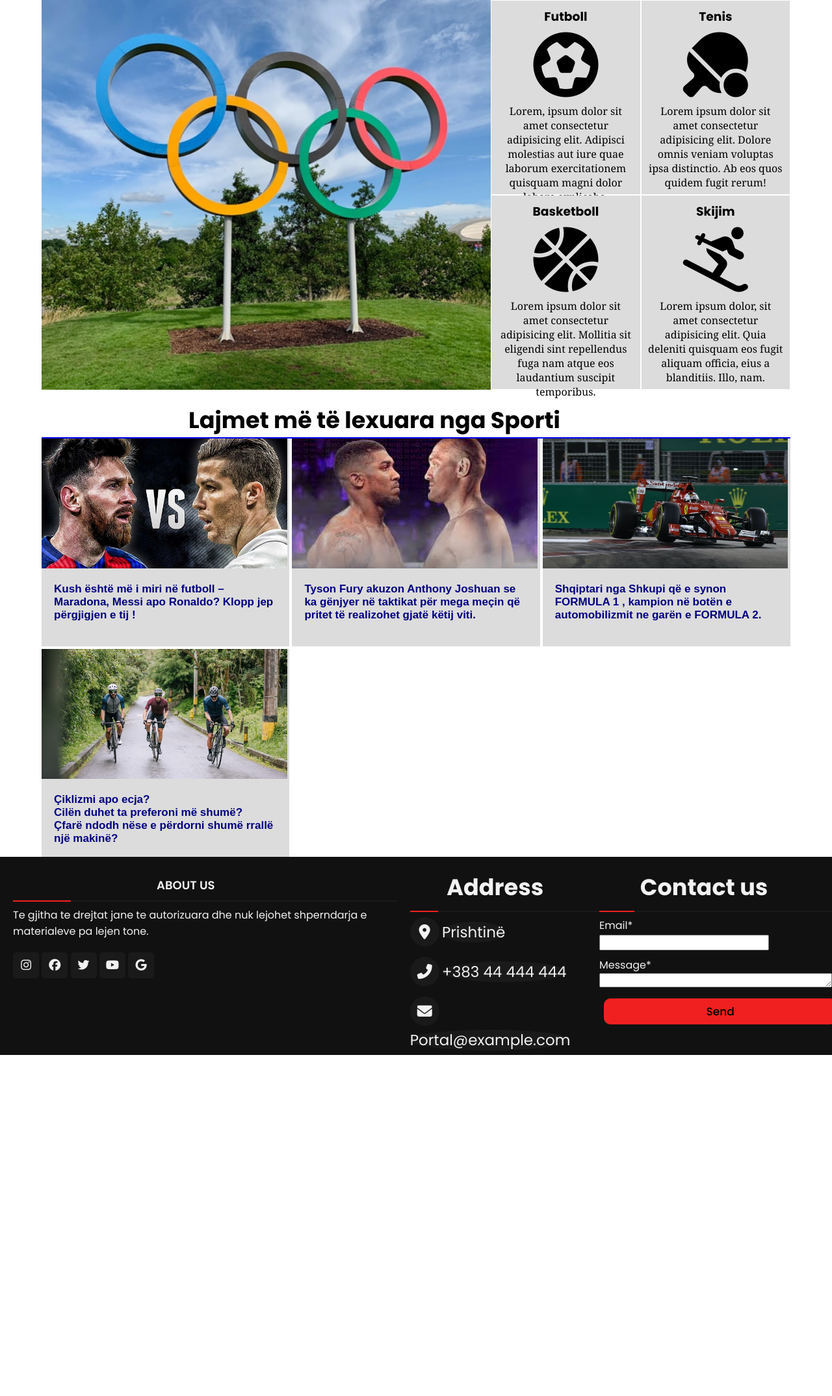
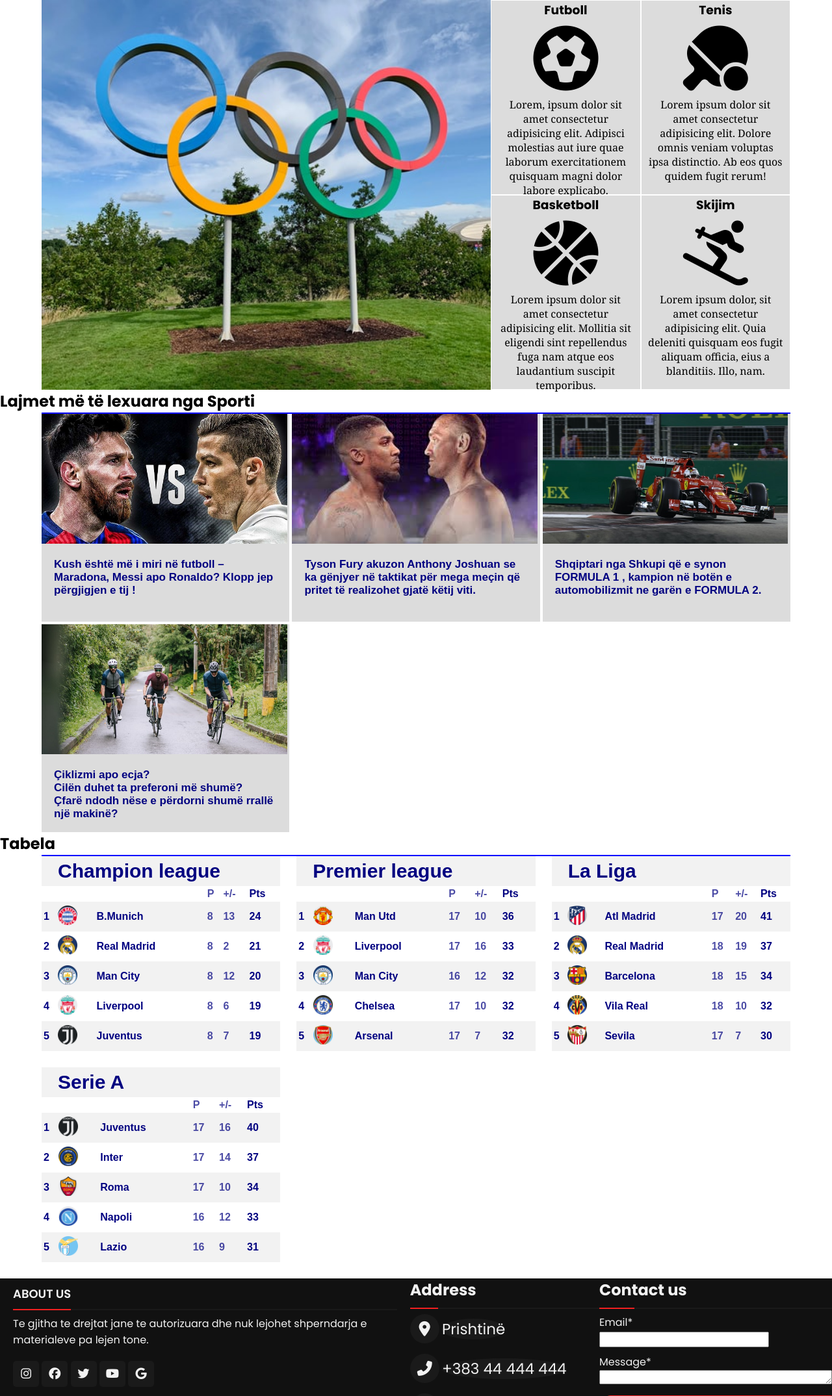
Before and after one commit to Aulon1/INT20_21_Gr21, a PHP site: page /Sport.html in a window 1280 px wide. Shown: the part 80-2229 px from the top of the page at 65% size. Before the commit the page ends 1704 px from the top, so only its background shows below. Run offline with PHP 8.4, Linux system fonts and the light colour scheme; some libraries are stand-ins or nearby versions.

Commit message:
Pjesa e Tabelave
Tabelat dhe vetit e tyre

```diff
--- a/Sport.html
+++ b/Sport.html
@@ -62,7 +62,7 @@
   </div>
   </div>
 
-  <h2>Lajmet m&euml; t&euml; lexuara nga Sporti</h2>
+  <h2 id="idh">Lajmet m&euml; t&euml; lexuara nga Sporti</h2>
 
         <div class="lajmet">
 
@@ -98,8 +98,244 @@
 
             </div>
           </div>
+        </div>
 
-        </div>
+
+        <h2>Tabela</h2>
+
+        <div class="tabelat">
+            <div class="tabela_1">
+               <table style="width: 100% ;height: 100%; border-collapse: collapse;">
+                <tr>
+                    <th colspan="6">Champion league </th>
+
+                  </tr>
+                  <tr >
+                      <td colspan="3"></td>
+                      <td style="opacity: 0.7;">P</td>
+                      <td style="opacity: 0.7;">+/-</td>
+                      <td>Pts</td>
+                  </tr>
+                  <tr>
+                    <td>1</td>
+                    <td><img src="bayern.png" width="30" height="30"></td>
+                    <td>B.Munich</td>
+                    <td style="opacity: 0.7;">8</td>
+                    <td style="opacity: 0.7;">13</td>
+                    <td>24</td>
+                  </tr>
+                  <tr>
+                    <td>2</td>
+                    <td><img src="rmadrid.png" width="30" height="30"></td>
+                    <td>Real Madrid</td>
+                    <td style="opacity: 0.7;">8</td>
+                    <td style="opacity: 0.7;">2</td>
+                    <td>21</td>
+                  </tr>
+                  <tr>
+                    <td>3</td>
+                    <td><img src="mcity.png" width="30" height="30"></td>
+                    <td>Man City</td>
+                    <td style="opacity: 0.7;">8</td>
+                    <td style="opacity: 0.7">12</td>
+                    <td>20</td>
+                  </tr>
+                  <tr>
+                    <td>4</td>
+                    <td><img src="liverpool.png" width="30" height="30"></td>
+                    <td>Liverpool</td>
+                    <td style="opacity: 0.7;">8</td>
+                    <td style="opacity: 0.7;">6</td>
+                    <td>19</td>
+                  </tr>
+                  <tr>
+                    <td>5</td>
+                    <td><img src="juve.png" width="30" height="30"></td>
+                    <td>Juventus</td>
+                    <td style="opacity: 0.7;">8</td>
+                    <td style="opacity: 0.7;">7</td>
+                    <td>19</td>
+                  </tr>
+
+               </table>
+            </div>
+            <div class="tabela_2">
+                <table style="width: 100% ;height: 100%; border-collapse: collapse;">
+                    <tr>
+                        <th colspan="6">Premier league</th>
+
+                      </tr>
+                      <tr>
+                        <td colspan="3"></td>
+                        <td style="opacity: 0.7;">P</td>
+                        <td style="opacity: 0.7;">+/-</td>
+                        <td>Pts</td>
+                    </tr>
+                      <tr>
+                        <td>1</td>
+                        <td><img src="munited.png" width="30" height="30"></td>
+                        <td>Man Utd</td>
+                        <td style="opacity: 0.7;">17</td>
+                        <td style="opacity:0.7;">10</td>
+                        <td>36</td>
+                      </tr>
+                      <tr>
+                        <td>2</td>
+                        <td><img src="liverpool.png" width="30" height="30"></td>
+                        <td>Liverpool</td>
+                        <td style="opacity: 0.7;">17</td>
+                        <td style="opacity: 0.7;">16</td>
+                        <td>33</td>
+                      </tr>
+                      <tr>
+                        <td>3</td>
+                        <td><img src="mcity.png" width="30" height="30"></td>
+                        <td>Man City</td>
+                        <td style="opacity: 0.7;">16</td>
+                        <td style="opacity: 0.7;">12</td>
+                        <td>32</td>
+                      </tr>
+                      <tr>
+                        <td>4</td>
+                        <td><img src="chelsea.png" width="30" height="30"></td>
+                        <td>Chelsea</td>
+                        <td style="opacity: 0.7;">17</td>
+                        <td style="opacity: 0.7;">10</td>
+                        <td>32</td>
+                      </tr>
+                      <tr>
+                        <td>5</td>
+                        <td><img src="arsenal.png" width="30" height="30"></td>
+                        <td>Arsenal</td>
+                        <td style="opacity: 0.7;">17</td>
+                        <td style="opacity: 0.7;">7</td>
+                        <td>32</td>
+                      </tr>
+
+
+                   </table>
+            </div>
+            <div class="tabela_3">
+               <table style="width: 100% ;height: 100%;border-collapse: collapse ;">
+                <tr>
+                    <th colspan="6">La Liga</th>
+
+                  </tr>
+                  <tr>
+                      <td colspan="3"></td>
+                      <td style="opacity: 0.7;">P</td>
+                      <td style="opacity: 0.7;">+/-</td>
+                      <td>Pts</td>
+                  </tr>
+                  <tr>
+                    <td>1</td>
+                    <td><img src="amadrid.png" width="30" height="30"></td>
+                    <td>Atl Madrid</td>
+                    <td style="opacity: 0.7;">17</td>
+                    <td style="opacity: 0.7;">20</td>
+                    <td>41</td>
+
+                  </tr>
+                  <tr>
+                    <td>2</td>
+                    <td><img src="rmadrid.png" width="30" height="30"></td>
+                    <td>Real Madrid</td>
+                    <td style="opacity: 0.7;">18</td>
+                    <td style="opacity: 0.7;">19</td>
+                    <td>37</td>
+                  </tr>
+                  <tr>
+                    <td>3</td>
+                    <td><img src="barca.png" width="30" height="30"></td>
+                    <td>Barcelona</td>
+                    <td style="opacity: 0.7;">18</td>
+                    <td style="opacity: 0.7;">15</td>
+                    <td>34</td>
+                  </tr>
+                  <tr>
+                    <td>4</td>
+                    <td><img src="vilareal.png" width="30" height="30"></td>
+                    <td>Vila Real</td>
+                    <td style="opacity: 0.7;">18</td>
+                    <td style="opacity: 0.7;">10</td>
+                    <td>32</td>
+                  </tr>
+                  <tr>
+                    <td>5</td>
+                    <td><img src="sevila.png" width="30" height="30"></td>
+                    <td>Sevila</td>
+                    <td style="opacity: 0.7;">17</td>
+                    <td style="opacity: 0.7;">7</td>
+                    <td>30</td>
+                  </tr>
+
+
+               </table>
+            </div>
+            <div class="tabela_4">
+              <table style="width: 100% ;height: 100%; border-collapse: collapse;">
+                <tr>
+                    <th colspan="6">Serie A</th>
+                  </tr>
+                  <tr>
+                      <td colspan="3"></td>
+                      <td style="opacity: 0.7;">P</td>
+                      <td style="opacity: 0.7;">+/-</td>
+                      <td>Pts</td>
+                  </tr>
+                  <tr>
+                    <td>1</td>
+                    <td><img src="juve.png" width="30" height="30"></td>
+                    <td>Juventus</td>
+                    <td style="opacity: 0.7;">17</td>
+                    <td style="opacity: 0.7;">16</td>
+                    <td>40</td>
+                  </tr>
+                  <tr>
+                    <td>2</td>
+                    <td><img src="inter.png" width="30" height="30"></td>
+                    <td>Inter</td>
+                    <td style="opacity: 0.7;">17</td>
+                    <td style="opacity: 0.7;">14</td>
+                    <td>37</td>
+                  </tr>
+                  <tr>
+                    <td>3</td>
+                    <td><img src="roma.png" width="30" height="30"></td>
+                    <td>Roma</td>
+                    <td style="opacity: 0.7;">17</td>
+                    <td style="opacity: 0.7;">10</td>
+                    <td>34</td>
+                  </tr>
+                  <tr>
+                    <td>4</td>
+                    <td><img src="napoli.png" width="30" height="30"></td>
+                    <td>Napoli</td>
+                    <td style="opacity: 0.7;">16</td>
+                    <td style="opacity: 0.7;">12</td>
+                    <td>33</td>
+                  </tr>
+                  <tr>
+                    <td>5</td>
+                    <td><img src="lazio.png" width="30" height="30"></td>
+                    <td>Lazio</td>
+                    <td style="opacity: 0.7;">16</td>
+                    <td style="opacity: 0.7;">9</td>
+                    <td>31</td>
+                  </tr>
+
+
+
+               </table>
+               <br><br>
+            </div>
+
+        </div><br>
+
+
+
+
+
 <!--Footeri-->
 <footer >
   <div class="foteri">
--- a/sport.css
+++ b/sport.css
@@ -4,7 +4,7 @@
     margin: 0px;
 }
 
-h2{
+/*h2{
     width: 90%;
     text-align: center;
     font-size: 35px;
@@ -14,7 +14,8 @@
 
 h3{
     margin-top: 10px;
-}
+} */
+
 .pjeset{
     width: 90%;
     margin: auto;
@@ -143,3 +144,54 @@
     color: hex #000033;
     background-color: transparent;
 }
+
+
+/* pjesa e tabelave*/
+.tabelat{
+    width: 90%;
+    margin: auto;
+    display: grid;
+    grid-gap: 25px;
+    grid-template-columns: repeat(auto-fill,minmax(300px,1fr));
+    grid-auto-rows: 300px;
+    border-top:blue solid 2px;
+}
+th{
+    text-align: left;
+    font-size: 30px;
+    font-family: Arial, Helvetica, sans-serif;
+    padding-left: 25px;
+    color: navy;
+    background-color: none;
+
+
+
+}
+td{
+    text-align: left;
+    padding-left: 3px;
+    font-family:Arial, Helvetica, sans-serif;
+    font-weight: 550;
+    color:navy;
+    margin: auto;
+}
+tr:nth-child(odd){
+    background-color: #f2f2f2;
+
+}
+tr:hover{
+    background-color: #dddddd;
+}
+
+.tabelat> div{
+    background-color: white;
+
+
+}
+.tabelat p{
+    width: 90%;
+    margin: auto;
+    padding-top: 15px;
+    font-size: 17px;
+
+}
```
Also changed, not shown: amadrid.png (added), arsenal.png (added), barca.png (added), bayern.png (added), chelsea.png (added), inter.png (added), juve.png (added), lazio.png (added), liverpool.png (added), mcity.png (added), munited.png (added), napoli.png (added), rmadrid.png (added), roma.png (added), 2 more files.
